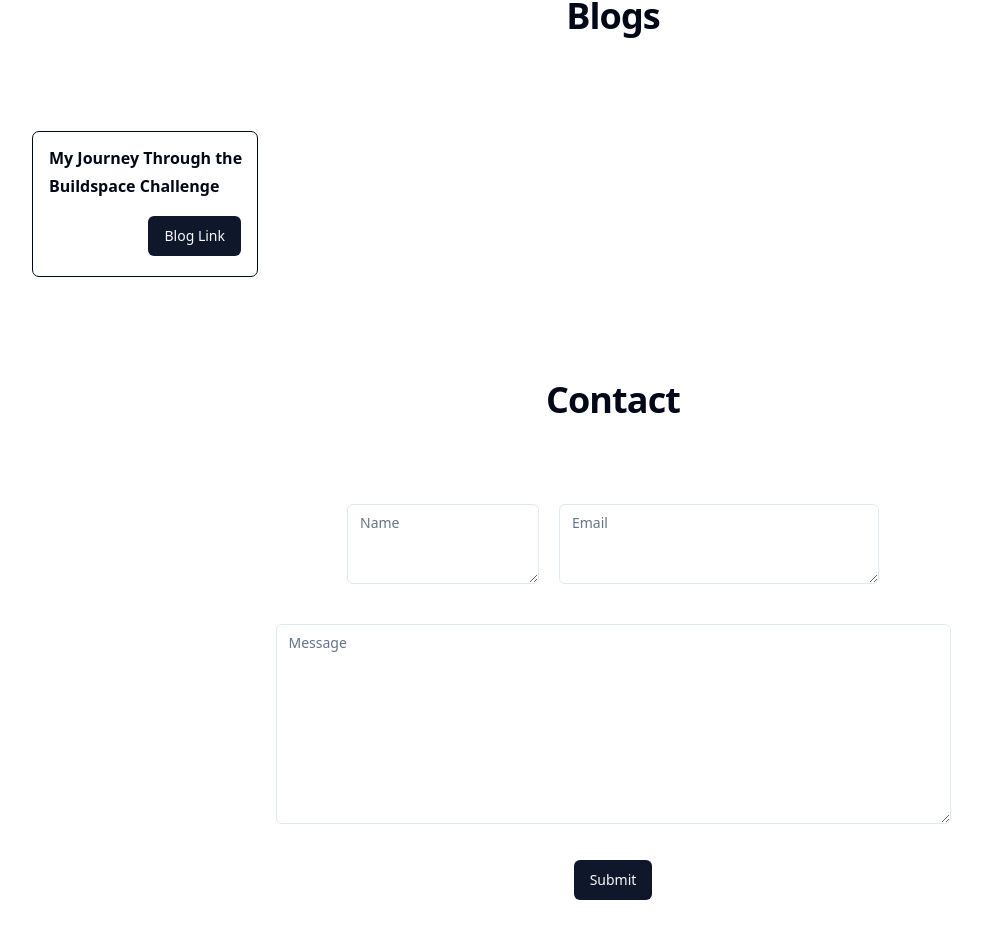
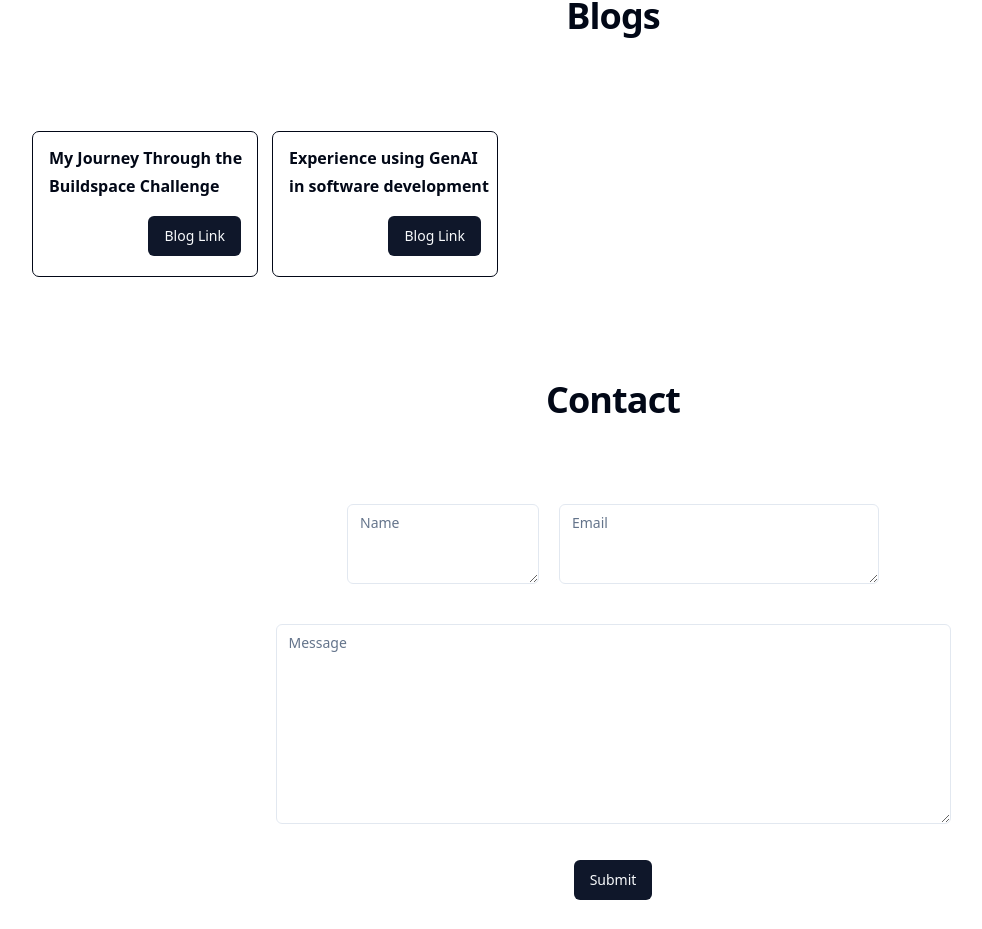
Before and after one commit to dfordp/portfolio, a React (Vite) app: page / in a window 1280 px wide. Shown: the part 3456-4385 px from the top of the page, without its empty margins (27-1009 px from the left). Built offline with nearby package versions, Linux system fonts and the light colour scheme.

Commit message:
Update index.ts

```diff
--- a/src/data/index.ts
+++ b/src/data/index.ts
@@ -136,4 +136,8 @@ export const Blogs = [
     Title : "My Journey Through the Buildspace Challenge",
     Link  : "https://medium.com/@dilpreetgrover2/embracing-the-side-project-hustle-my-journey-through-the-buildspace-challenge-7cf6dba760bc"
   },
+  {
+    Title : "Experience using GenAI in software development",
+    Link  :  "https://medium.com/@dilpreetgrover2/my-experience-using-genai-in-software-development-8e5271b38313"
+  }
 ]
```
